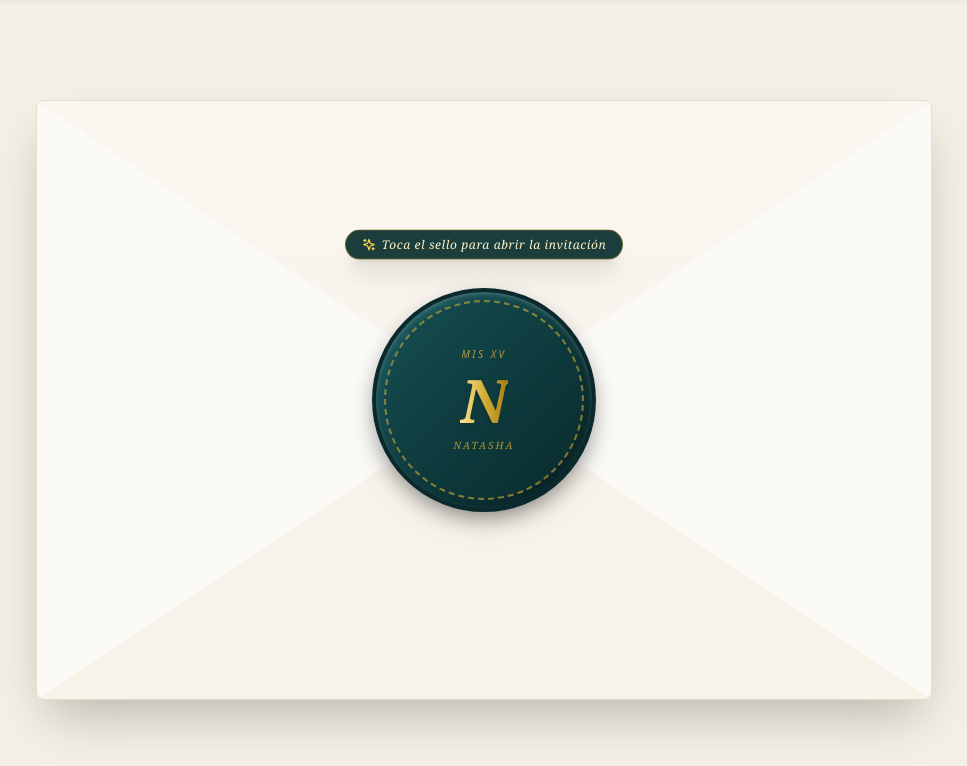
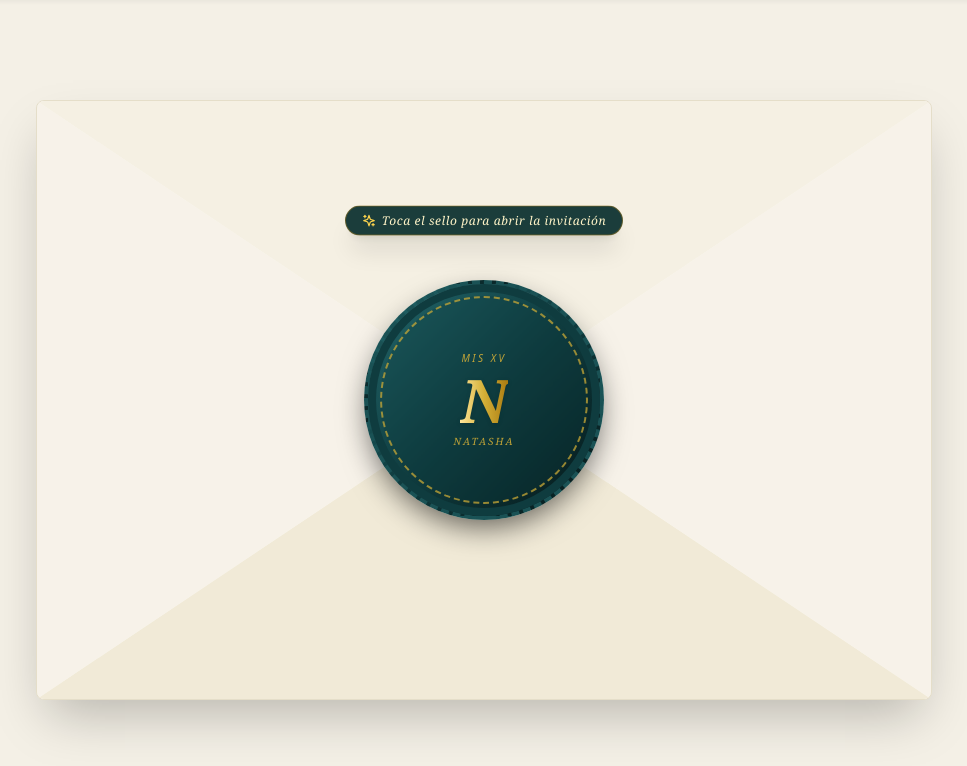
Before and after one commit to 54lv4d0r/Koneko_invitacion, a Next.js app: page / in a window 1280 px wide. Shown: the top 766 px of the page, without its empty margins (156-1123 px from the left). Built offline with nearby package versions, Linux system fonts and the light colour scheme.

Commit message:
Refactor audio logging and update styles
Updated audio play error logging message and improved CSS styles for envelope and seal elements.

```diff
--- a/src/app/page.tsx
+++ b/src/app/page.tsx
@@ -20,7 +20,7 @@ export default function Home() {
       audioRef.current.play().then(() => {
         setIsPlaying(true);
       }).catch((err) => {
-        console.log("Audio play deferred or blocked by browser:", err);
+        console.log("Audio play deferred or blocked:", err);
       });
     }
   };
@@ -73,14 +73,24 @@ export default function Home() {
           >
             <div className="relative w-full max-w-4xl h-[85vh] max-h-[600px] bg-[#fcfaf7] border border-[#e5dec9] rounded-lg shadow-2xl overflow-hidden flex items-center justify-center">
 
-              {/* Solapas del sobre recortadas mediante clip-path */}
-              <div className="absolute inset-0 pointer-events-none opacity-40">
-                <div className="absolute top-0 left-0 w-full h-1/2 bg-[#f5f0e3] [clip-path:polygon(0_0,_100%_0,_50%_100%)] border-b border-[#e0d5be]" />
-                <div className="absolute bottom-0 left-0 w-full h-1/2 bg-[#f1ead7] [clip-path:polygon(0_100%,_100%_100%,_50%_0)] border-t border-[#e0d5be]" />
+              {/* Solapas del sobre creadas con bordes CSS puros (Cero SVG) */}
+              <div className="absolute inset-0 pointer-events-none">
+                {/* Solapa superior */}
+                <div className="absolute top-0 left-0 w-full h-1/2 bg-[#f5f0e3] border-b border-[#dcd3bd] origin-top"
+                     style={{ clipPath: 'polygon(0 0, 100% 0, 50% 100%)' }} />
+                {/* Solapa inferior */}
+                <div className="absolute bottom-0 left-0 w-full h-1/2 bg-[#f1ead7] border-t border-[#dcd3bd] origin-bottom"
+                     style={{ clipPath: 'polygon(0 100%, 100% 100%, 50% 0)' }} />
+                {/* Solapa izquierda */}
+                <div className="absolute top-0 left-0 w-1/2 h-full bg-[#ede6d2] opacity-40"
+                     style={{ clipPath: 'polygon(0 0, 100% 50%, 0 100%)' }} />
+                {/* Solapa derecha */}
+                <div className="absolute top-0 right-0 w-1/2 h-full bg-[#ede6d2] opacity-40"
+                     style={{ clipPath: 'polygon(100% 0, 0 50%, 100% 100%)' }} />
               </div>
 
               {/* Indicador flotante */}
-              <div className="absolute z-20 flex flex-col items-center top-[18%] sm:top-[22%]">
+              <div className="absolute z-20 flex flex-col items-center top-[14%] sm:top-[18%]">
                 <motion.div
                   animate={{ y: [0, -6, 0] }}
                   transition={{ repeat: Infinity, duration: 2, ease: "easeInOut" }}
@@ -91,26 +101,29 @@ export default function Home() {
                 </motion.div>
               </div>
 
-              {/* Sello con monograma y degradados completos */}
+              {/* Sello de lacre con borde ondulado (usando border-style scalloped/rounded CSS) */}
               <motion.button
                 whileHover={{ scale: 1.05, rotate: 2 }}
                 whileTap={{ scale: 0.95 }}
                 onClick={handleOpenEnvelope}
-                className="relative z-30 w-48 h-48 sm:w-56 sm:h-56 rounded-full cursor-pointer shadow-2xl bg-gradient-to-br from-[#1e5f64] via-[#0f3c3f] to-[#061c1e] p-2 flex items-center justify-center border-4 border-[#0b292c]"
+                className="relative z-30 w-52 h-52 sm:w-60 sm:h-60 rounded-full cursor-pointer shadow-2xl bg-gradient-to-br from-[#23686c] via-[#0f3c3f] to-[#051718] p-3 flex items-center justify-center border-4 border-dashed border-[#1a5255]"
                 style={{
-                  boxShadow: '0 10px 25px -5px rgba(0, 0, 0, 0.5), inset 0 2px 4px rgba(255, 255, 255, 0.2)'
+                  boxShadow: '0 12px 30px -5px rgba(0,0,0,0.6), inset 0 2px 6px rgba(255,255,255,0.2)',
+                  outline: '8px solid #0f3c3f',
+                  outlineOffset: '-12px'
                 }}
               >
-                <div className="w-full h-full rounded-full border-2 border-dashed border-[#d4af37]/60 flex flex-col items-center justify-center p-4 text-center bg-[#0f3c3f]/40 backdrop-blur-[1px]">
-                  <span className="text-[10px] font-sans italic tracking-[0.25em] text-[#d4af37] opacity-80 uppercase mb-1">
+                {/* Borde punteado de oro interno */}
+                <div className="w-full h-full rounded-full border-2 border-dashed border-[#d4af37]/70 flex flex-col items-center justify-center p-4 text-center bg-[#0f3c3f]/30 backdrop-blur-[1px]">
+                  <span className="text-[10px] font-sans italic tracking-[0.25em] text-[#d4af37] opacity-90 uppercase mb-0.5">
                     Mis XV
                   </span>
 
-                  <span className="text-5xl sm:text-6xl font-serif font-bold italic text-transparent bg-clip-text bg-gradient-to-r from-[#ffe699] via-[#d4af37] to-[#aa7c11] drop-shadow-md my-1">
+                  <span className="text-5xl sm:text-6xl font-serif font-bold italic text-transparent bg-clip-text bg-gradient-to-r from-[#ffe699] via-[#d4af37] to-[#aa7c11] drop-shadow my-0.5">
                     N
                   </span>
 
-                  <span className="text-[10px] font-serif italic tracking-[0.2em] text-[#d4af37] opacity-80 uppercase mt-1">
+                  <span className="text-[10px] font-serif italic tracking-[0.2em] text-[#d4af37] opacity-90 uppercase mt-0.5">
                     Natasha
                   </span>
                 </div>
```
